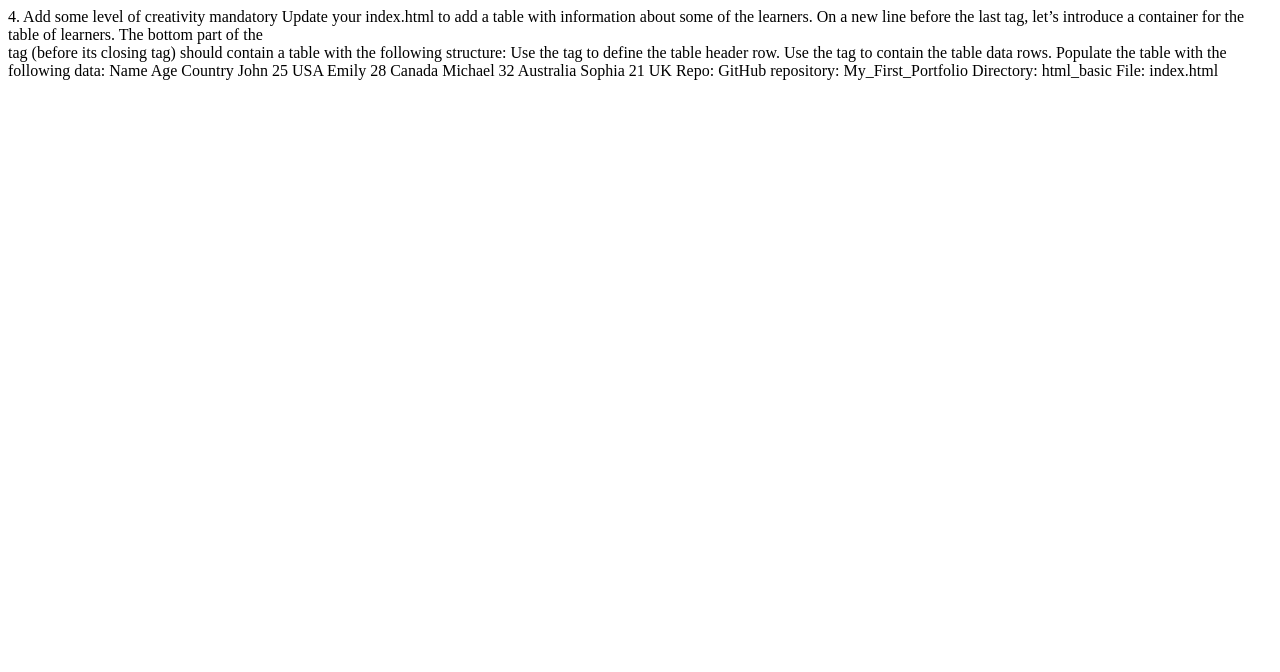
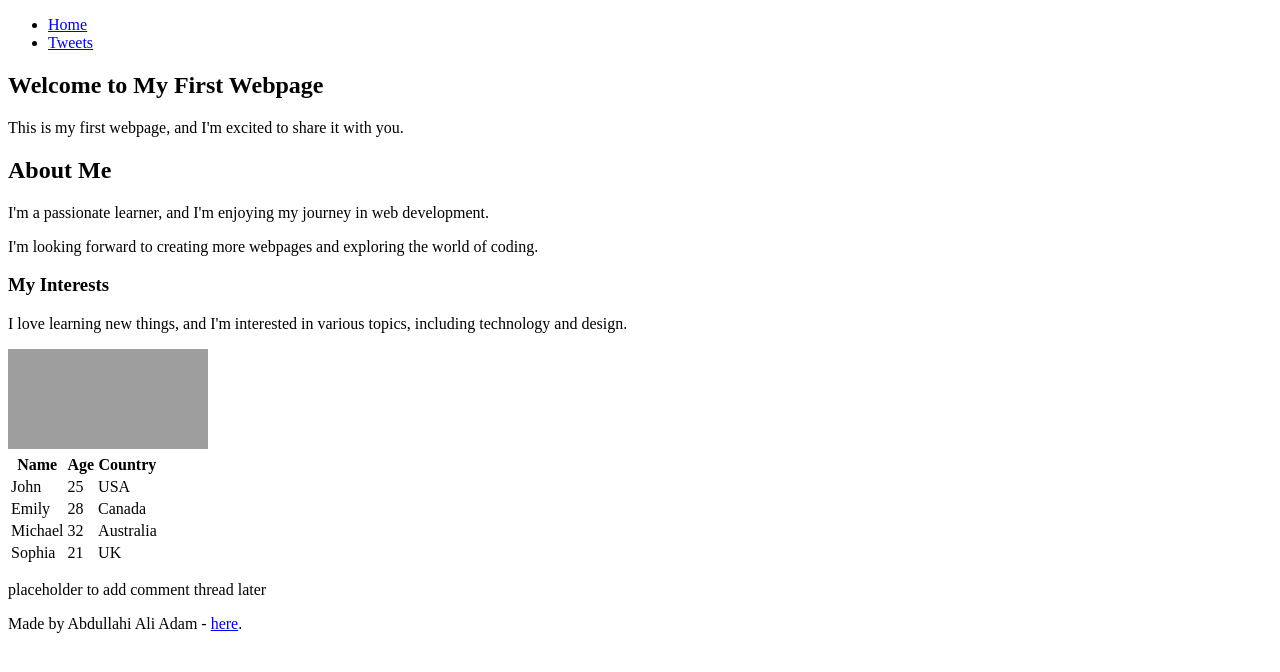
Before and after one commit to Abdull-one/My_First_Portfolio, a plain HTML site: page html_basic/index.html in a window 1280 px wide. Drawn offline with Linux system fonts and the light colour scheme; grey boxes are pictures that could not be loaded.

Commit message:
Added table to index.html

```diff
--- a/html_basic/index.html
+++ b/html_basic/index.html
@@ -1,21 +1,66 @@
-4. Add some level of creativity
-mandatory
-Update your index.html to add a table with information about some of the learners.
-
-On a new line before the last </article> tag, let’s introduce a container for the table of learners.
-
-The bottom part of the <article> tag (before its closing tag) should contain a table <table> with the following structure:
-
-Use the <thead> tag to define the table header row.
-Use the <tbody> tag to contain the table data rows.
-Populate the table with the following data:
-Name	Age	Country
-John	25	USA
-Emily	28	Canada
-Michael	32	Australia
-Sophia	21	UK
-Repo:
-
-GitHub repository: My_First_Portfolio
-Directory: html_basic
-File: index.html
+<!DOCTYPE html>
+<html lang="en">
+<head>
+    <meta charset="UTF-8">
+    <title>My First Webpage</title>
+</head>
+<body>
+    <header>
+        <ul>
+            <li><a href="index.html">Home</a></li>
+            <li><a href="tweets.html">Tweets</a></li>
+        </ul>
+    </header>
+    <main>
+        <article>
+            <h1>Welcome to My First Webpage</h1>
+            <p>This is my first webpage, and I'm excited to share it with you.</p>
+            <h2>About Me</h2>
+            <p>I'm a passionate learner, and I'm enjoying my journey in web development.</p>
+            <p>I'm looking forward to creating more webpages and exploring the world of coding.</p>
+            <h3>My Interests</h3>
+            <p>I love learning new things, and I'm interested in various topics, including technology and design.</p>
+            <a href="https://www.alxafrica.com/" target="_blank">
+                <img src="https://i.ibb.co/gTDZZT8/ALX-Logo-07.png" alt="ALX Logo" width="200" height="100">
+            </a>
+            <table>
+                <thead>
+                    <tr>
+                        <th>Name</th>
+                        <th>Age</th>
+                        <th>Country</th>
+                    </tr>
+                </thead>
+                <tbody>
+                    <tr>
+                        <td>John</td>
+                        <td>25</td>
+                        <td>USA</td>
+                    </tr>
+                    <tr>
+                        <td>Emily</td>
+                        <td>28</td>
+                        <td>Canada</td>
+                    </tr>
+                    <tr>
+                        <td>Michael</td>
+                        <td>32</td>
+                        <td>Australia</td>
+                    </tr>
+                    <tr>
+                        <td>Sophia</td>
+                        <td>21</td>
+                        <td>UK</td>
+                    </tr>
+                </tbody>
+            </table>
+        </article>
+        <aside>
+            <p>placeholder to add comment thread later</p>
+        </aside>
+    </main>
+    <footer>
+        <p>Made by Abdullahi Ali Adam - <a href="https://www.example.com" target="_blank">here</a>.</p>
+    </footer>
+</body>
+</html>
```
